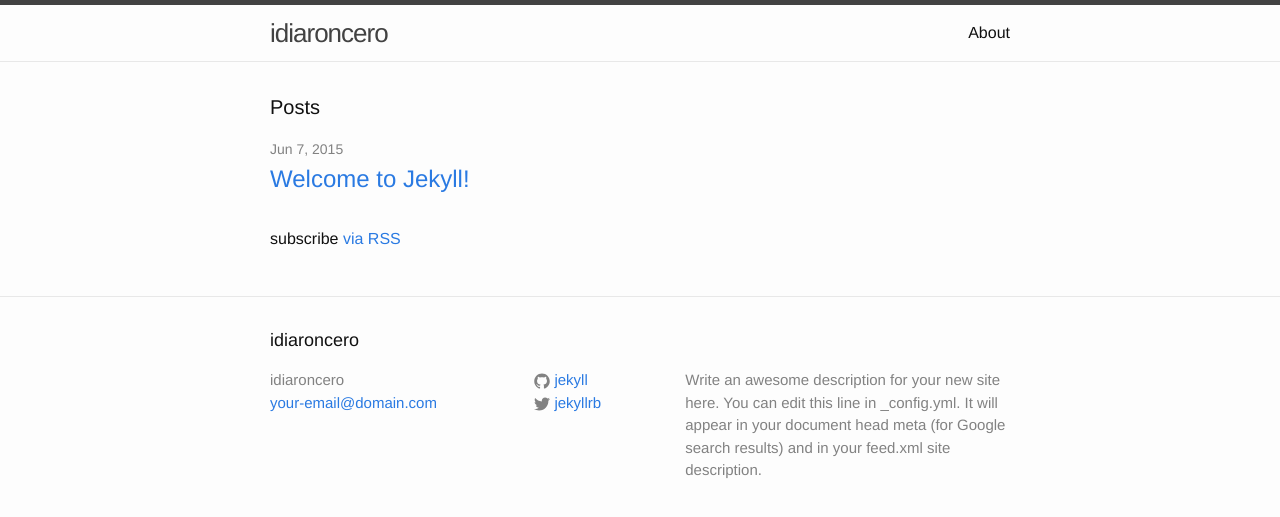
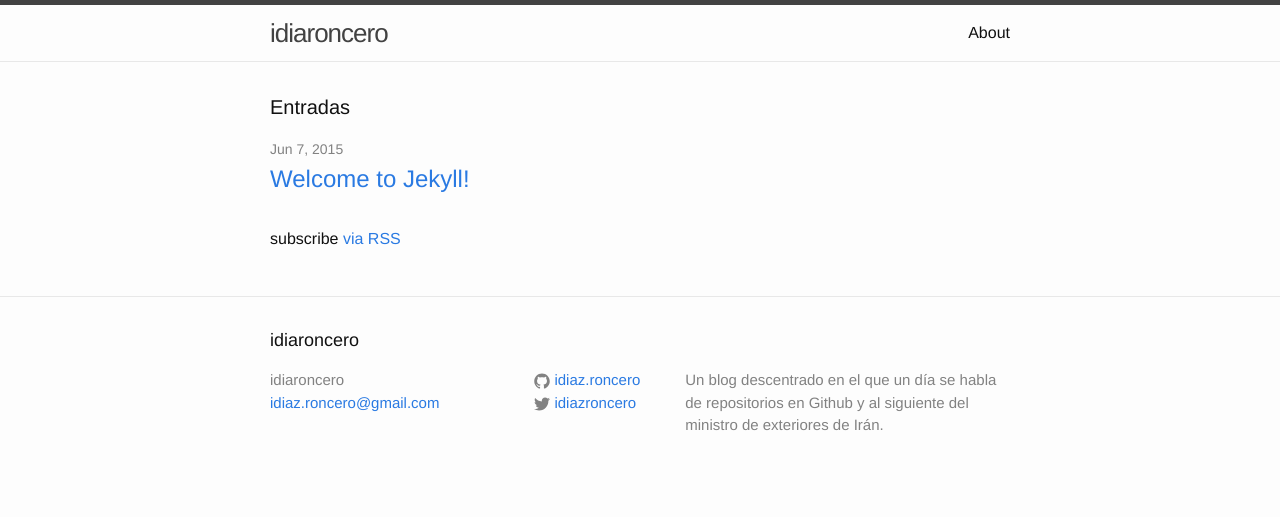
Before and after one commit to idiazroncero/idiazroncero.source, a Jekyll site: the page built from index.html, in a window 1280 px wide. Shown: the top 517 px of the page. Built offline with Jekyll 4.4.1, drawn with Linux system fonts in a browser that asks for light colours.

```diff
--- a/Gemfile
+++ b/Gemfile
@@ -9,4 +9,5 @@
 	gem 'octopress-ink'
 	gem 'octopress-filters'
 	gem 'octopress-feeds'
+	gem 'octopress-debugger'
 end
--- a/_config.yml
+++ b/_config.yml
@@ -1,14 +1,13 @@
 # Site settings
 title: idiaroncero
-email: your-email@domain.com
+email: idiaz.roncero@gmail.com
 description: > # this means to ignore newlines until "baseurl:"
-  Write an awesome description for your new site here. You can edit this
-  line in _config.yml. It will appear in your document head meta (for
-  Google search results) and in your feed.xml site description.
+  Un blog descentrado en el que un día se habla de repositorios en Github
+  y al siguiente del ministro de exteriores de Irán.
 baseurl: "" # the subpath of your site, e.g. /blog/
 url: "http://yourdomain.com" # the base hostname & protocol for your site
-twitter_username: jekyllrb
-github_username:  jekyll
+twitter_username: idiazroncero
+github_username:  idiaz.roncero
 
 # Build settings
 markdown: kramdown
--- a/index.html
+++ b/index.html
@@ -4,7 +4,7 @@
 
 <div class="home">
 
-  <h1 class="page-heading">Posts</h1>
+  <h1 class="page-heading">Entradas</h1>
 
   <ul class="post-list">
     {% for post in site.posts %}
```
Also changed, not shown: Gemfile.lock.
